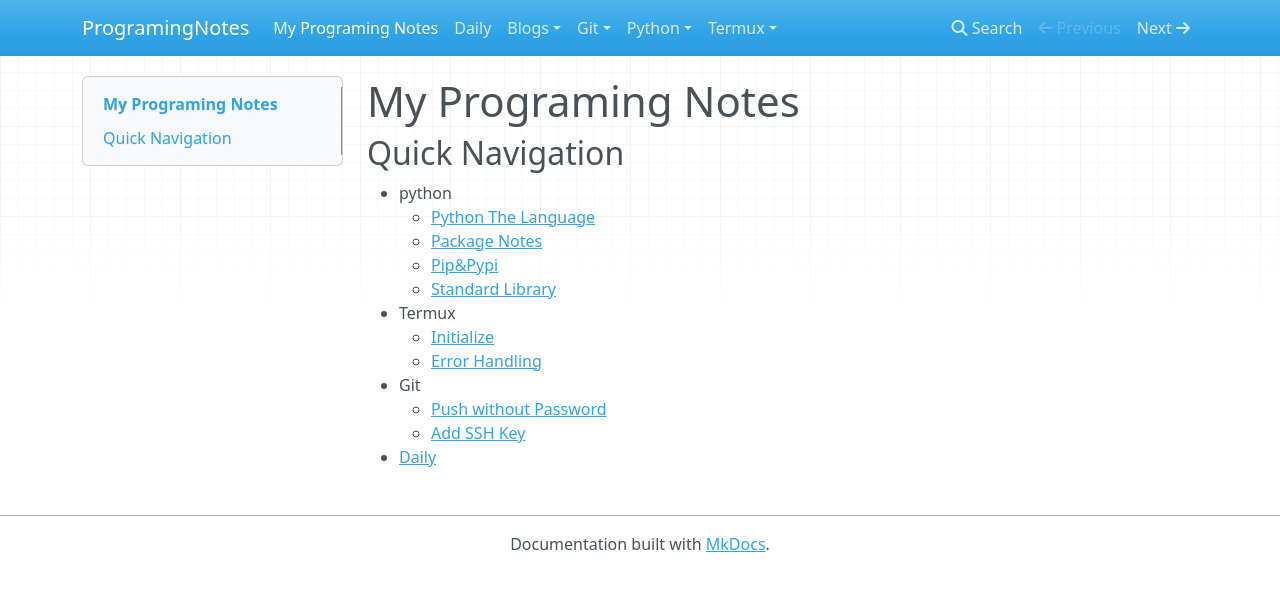
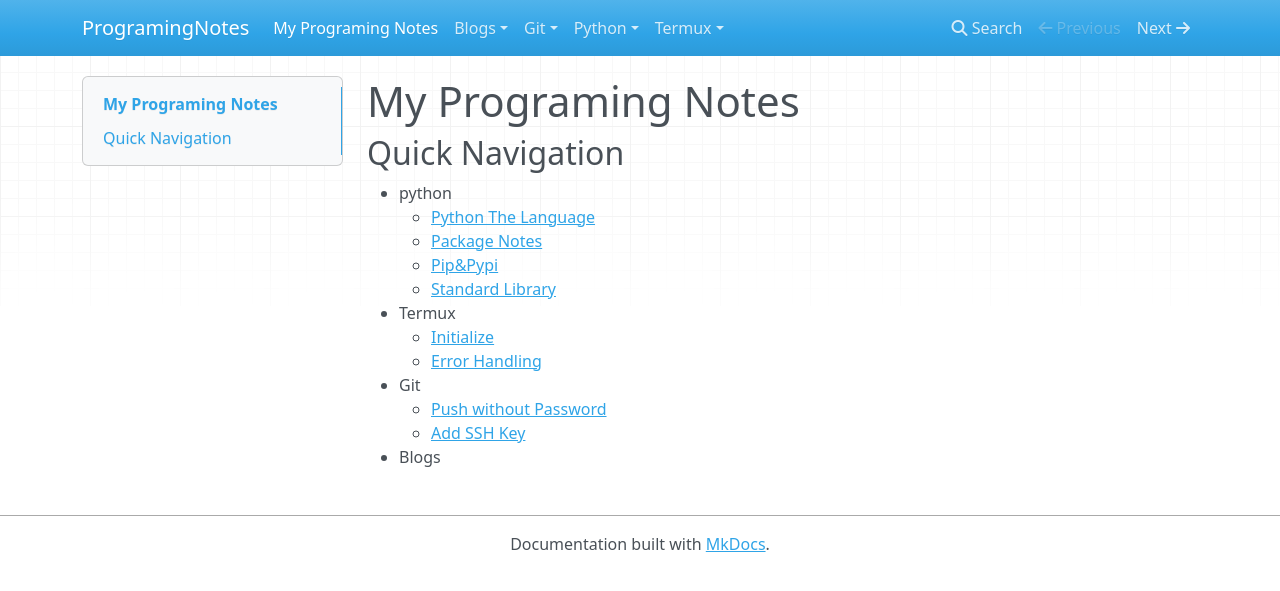
Before and after one commit to AllanChain/ProgramingNotes, an MkDocs documentation site: the page built from docs/index.md, in a window 1280 px wide. Shown: the top 591 px of the page. Built offline with MkDocs 1.6.1, drawn with Linux system fonts in a browser that asks for light colours; nearby versions of some CDN libraries.

Commit message:
rearrange Daily code

```diff
--- a/docs/index.md
+++ b/docs/index.md
@@ -11,4 +11,4 @@
 - Git
     - [Push without Password](git/password.md)
     - [Add SSH Key](git/ssh.md)
-- [Daily](daily.md)
+- Blogs
```
Also changed, not shown: docs/Blogs/DailySnippets.md (renamed from docs/daily.md).
